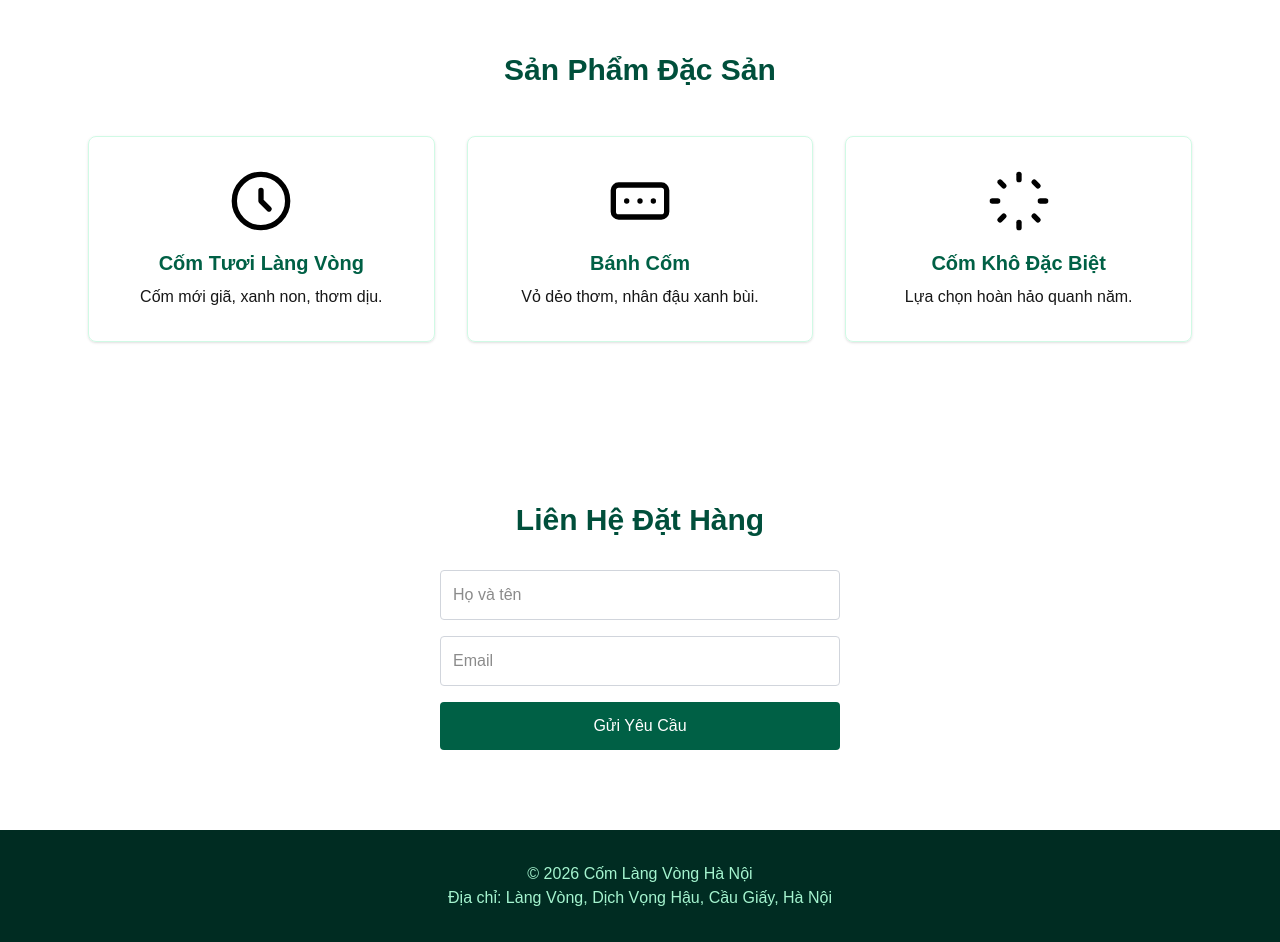
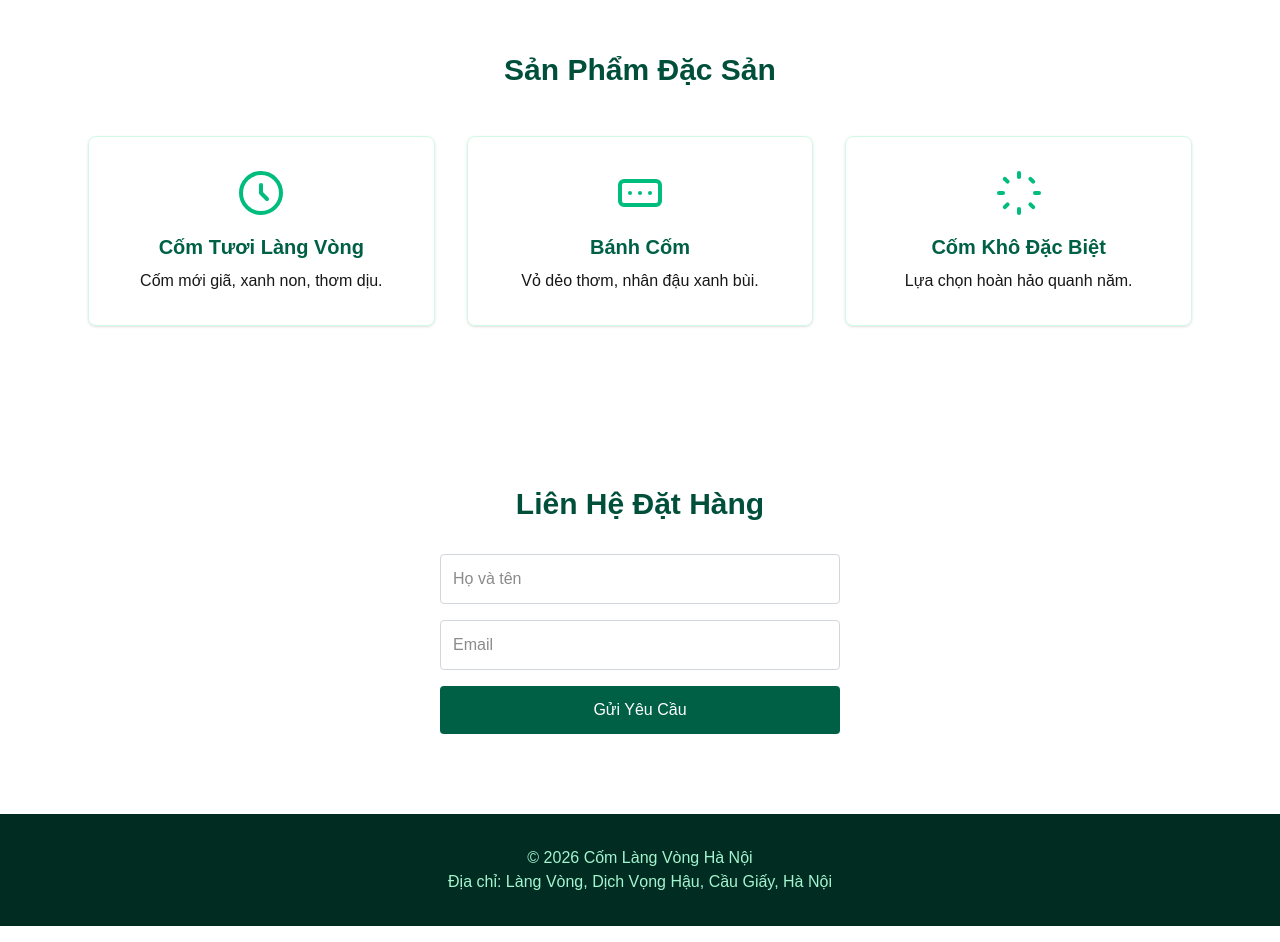
Before and after one commit to Thanh1623/ComEcommerce, a Next.js app: page / in a window 1280 px wide. Shown: the part 1260-2202 px from the top of the page. Built offline with nearby package versions, Linux system fonts and the light colour scheme.

Commit message:
fix: make icons visible by inlining SVGs with emerald color

```diff
--- a/src/app/page.tsx
+++ b/src/app/page.tsx
@@ -137,9 +137,24 @@ export default function Home() {
           viewport={{ once: true, amount: 0.2 }}
         >
           {[
-            { id: 'com-tuoi', name: 'Cốm Tươi Làng Vòng', img: '/assets/com-tuoi.svg', desc: 'Cốm mới giã, xanh non, thơm dịu.' },
-            { id: 'banh-com', name: 'Bánh Cốm', img: '/assets/banh-com.svg', desc: 'Vỏ dẻo thơm, nhân đậu xanh bùi.' },
-            { id: 'com-kho', name: 'Cốm Khô Đặc Biệt', img: '/assets/com-kho.svg', desc: 'Lựa chọn hoàn hảo quanh năm.' }
+            {
+              id: 'com-tuoi',
+              name: 'Cốm Tươi Làng Vòng',
+              icon: <svg xmlns="http://www.w3.org/2000/svg" width="48" height="48" viewBox="0 0 24 24" fill="none" stroke="currentColor" stroke-width="2" stroke-linecap="round" stroke-linejoin="round" className="w-12 h-12 mb-4 text-emerald-500"><circle cx="12" cy="12" r="10"/><path d="M12 8v4l3 3"/></svg>,
+              desc: 'Cốm mới giã, xanh non, thơm dịu.'
+            },
+            {
+              id: 'banh-com',
+              name: 'Bánh Cốm',
+              icon: <svg xmlns="http://www.w3.org/2000/svg" width="48" height="48" viewBox="0 0 24 24" fill="none" stroke="currentColor" stroke-width="2" stroke-linecap="round" stroke-linejoin="round" className="w-12 h-12 mb-4 text-emerald-500"><rect width="20" height="12" x="2" y="6" rx="2"/><path d="M12 12h.01"/><path d="M17 12h.01"/><path d="M7 12h.01"/></svg>,
+              desc: 'Vỏ dẻo thơm, nhân đậu xanh bùi.'
+            },
+            {
+              id: 'com-kho',
+              name: 'Cốm Khô Đặc Biệt',
+              icon: <svg xmlns="http://www.w3.org/2000/svg" width="48" height="48" viewBox="0 0 24 24" fill="none" stroke="currentColor" stroke-width="2" stroke-linecap="round" stroke-linejoin="round" className="w-12 h-12 mb-4 text-emerald-500"><path d="M12 2v2"/><path d="M12 20v2"/><path d="m4.9 4.9 1.4 1.4"/><path d="m17.7 17.7 1.4 1.4"/><path d="M2 12h2"/><path d="M20 12h2"/><path d="m6.3 17.7-1.4 1.4"/><path d="m19.1 6.3-1.4-1.4"/></svg>,
+              desc: 'Lựa chọn hoàn hảo quanh năm.'
+            }
           ].map((prod) => (
             <Link href={`/products/${prod.id}`} key={prod.id}>
               <motion.div
@@ -147,7 +162,7 @@ export default function Home() {
                 variants={itemVariants}
                 whileHover={{ y: -10 }}
               >
-                <img src={prod.img} alt={prod.name} className="w-16 h-16 mb-4" />
+                {prod.icon}
                 <h3 className="text-xl font-semibold mb-2 text-emerald-800">{prod.name}</h3>
                 <p>{prod.desc}</p>
               </motion.div>
```
